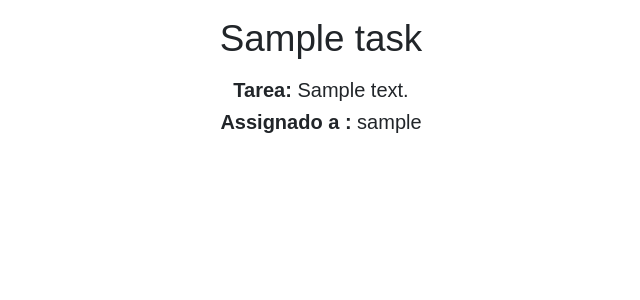
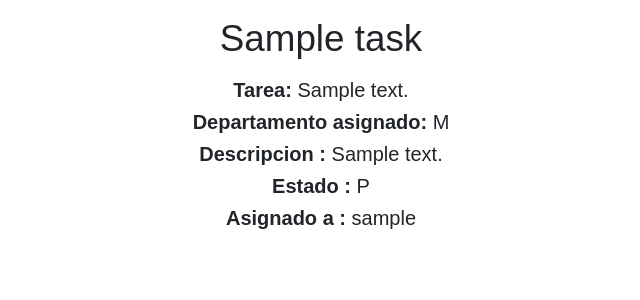
Before and after one commit to elskater98/Joint-Project, a Django app: page /application/tarea/1 in a window 1280 px wide. Shown: the part 56-356 px from the top of the page, without its empty margins (319-959 px from the left). Run offline with Django 3.2, Linux system fonts and the light colour scheme; a user stored in the database is signed in; tables that the repository leaves empty hold one stand-in row (values such as "Sample post"); some libraries are stand-ins or nearby versions.

Commit message:
Task_detail arreglao

```diff
--- a/JointProject/application/views.py
+++ b/JointProject/application/views.py
@@ -130,7 +130,7 @@ class TaskDetailView(LoginRequiredMixin,DetailView):
 class CreateTask(LoginRequiredMixin,CreateView):
     form_class = TaskForm
     model = Task
-    success_url = '/application/'
+
     template_name = 'create/create_task.html'
 
     def form_valid(self, form):
@@ -150,7 +150,6 @@ class UpdateTaskAll(LoginRequiredMixin,UpdateView):
     template_name = 'update/update_task.html'
     model = Task
     fields = '__all__'
-    success_url = '/application/'
 
     def dispatch(self, request, *args, **kwargs):
         role = self.request.user.profile.role
@@ -170,7 +169,6 @@ class UpdateAssignedTask(LoginRequiredMixin,UpdateView):
     template_name = 'update/update_task.html'
     model = Task
     fields = ['assigned']
-    success_url = '/application/'
 
     def dispatch(self, request, *args, **kwargs):
         role = self.request.user.profile.role
@@ -189,7 +187,7 @@ class UpdateAssignedTask(LoginRequiredMixin,UpdateView):
 class UpdateTaskStatus(LoginRequiredMixin, UpdateView):
     template_name = 'update/update_task.html'
     model = Task
-    success_url = '/application/' # segons el tipus de taska Operario o manteniment redireccionar al seu propi
+
 
     fields = ['status']
 
@@ -204,7 +202,6 @@ class UpdateTaskStatus(LoginRequiredMixin, UpdateView):
 class UpdateTasktoFinish(LoginRequiredMixin, UpdateView):
     template_name = 'update/update_task.html'
     model = Task
-    success_url = '/application/' # segons el tipus de taska Operario o manteniment redireccionar al seu propi
 
     fields = ['ocultar']
 
@@ -219,7 +216,7 @@ class UpdateTasktoFinish(LoginRequiredMixin, UpdateView):
 class DeleteTask(LoginRequiredMixin,DeleteView):
     template_name = 'delete/delete_task.html'
     model = Task
-    success_url = '/application/'
+
 
     def dispatch(self, request, *args, **kwargs):
         role = self.request.user.profile.role
--- a/JointProject/templates/details/task_detail.html
+++ b/JointProject/templates/details/task_detail.html
@@ -6,7 +6,11 @@
         <div class="container" align="center">
             <h1><strong>{{ task.title }}</strong></h1>
             <h5><strong> Tarea: </strong> {{ task.description }}</h5>
-            <h5><strong>Assignado a :</strong> {{ task.assigned.user }}</h5>
+            <h5><strong> Departamento asignado: </strong> {{ task.t_status }}</h5>
+            <h5><strong>Descripcion :</strong> {{ task.description }}</h5>
+            <h5><strong>Estado :</strong> {{ task.status}}</h5>
+            <h5><strong>Asignado a :</strong> {{ task.assigned.user }}</h5>
+
         </div>
     {% else %}
         <h1>ERROR 403 - SIN PERMISOS</h1>
```
Also changed, not shown: JointProject/application/migrations/0002_auto_20190521_1708.py.
